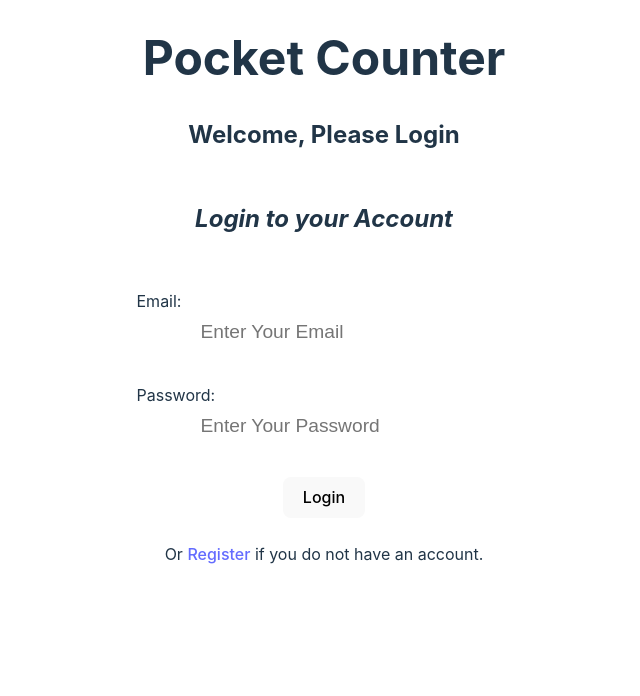
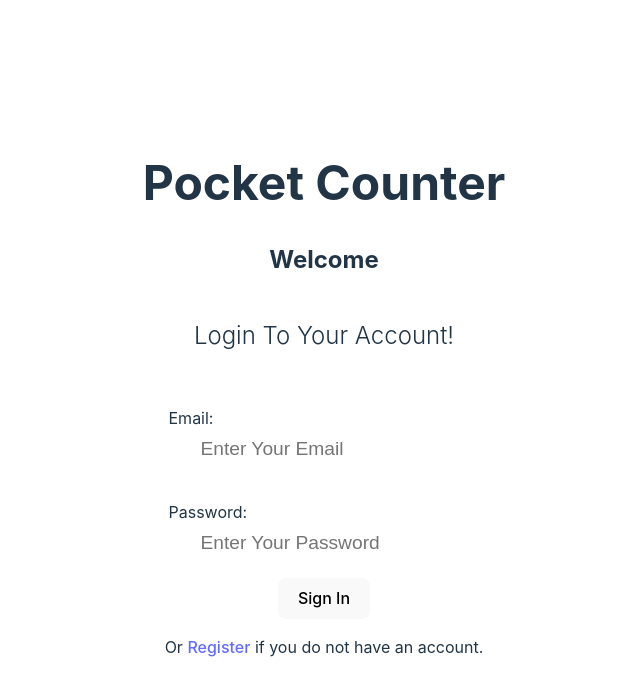
Before and after one commit to fa125had/vite-practice, a React (Vite) app: page /login in a window 1280 px wide. Shown: the top 696 px of the page, without its empty margins (316-956 px from the left). Built offline with nearby package versions, Linux system fonts and the light colour scheme; no server answers.

Commit message:
changed style mode to object module

```diff
--- a/src/Components/App/App.jsx
+++ b/src/Components/App/App.jsx
@@ -1,5 +1,4 @@
 import './App.scss'
-import React from 'react';
 
 import {
   RouterProvider,
@@ -23,7 +22,7 @@ const router = createBrowserRouter(
 function App() {
   return (
     <div className='app-wrapper'>
-      <RouterProvider router={router} >
+      <RouterProvider router={router}>
         <Root />
       </RouterProvider>
     </div>
--- a/src/Components/App/App.scss
+++ b/src/Components/App/App.scss
@@ -18,8 +18,8 @@
     width: 100%;
     max-width: 414px;
     flex-direction: column;
-    justify-content: flex-start;
-    align-items: center;;
+    justify-content: center;
+    align-items: center;
     text-align: center;
     @include overflow-y-auto();
   }
--- a/src/Components/Auth/SignIn/SignIn.jsx
+++ b/src/Components/Auth/SignIn/SignIn.jsx
@@ -1,96 +1,100 @@
-import './SignIn.scss';
-import { auth } from '../../../util/Firebase';
-import { signInWithEmailAndPassword } from 'firebase/auth';
-import { useState } from 'react';
-import { Link } from 'react-router-dom';
+import styles from '../styles/authenticationForms.module.scss'
+import { auth } from '../../../util/Firebase'
+import { signInWithEmailAndPassword } from 'firebase/auth'
+import { useState } from 'react'
+import { Link } from 'react-router-dom'
 
 export const SignIn = () => {
-  const [email, setEmail] = useState('');
-  const [password, setPassword] = useState('');
-  const [error, setError] = useState(null);
-  const [isLoading, setIsLoading] = useState(false);
+  const [email, setEmail] = useState('')
+  const [password, setPassword] = useState('')
+  const [error, setError] = useState(null)
+  const [isLoading, setIsLoading] = useState(false)
 
   const changeHandler = ({ target }) => {
-    const { name, value } = target;
+    const { name, value } = target
     if (name === 'email') {
-      setEmail(value);
+      setEmail(value)
     } else if (name === 'password') {
-      setPassword(value);
+      setPassword(value)
     }
-  };
-  const signIn = (submit) => {
-    submit.preventDefault();
-    const signInForm = document.getElementById('signIn__form');
-    setIsLoading(true);
-    setError(null);
-    signInForm.style.pointerEvents = 'none';
+  }
+  const signIn = submit => {
+    submit.preventDefault()
+    const signInForm = document.getElementById('signIn__form')
+    setIsLoading(true)
+    setError(null)
+    signInForm.style.pointerEvents = 'none'
 
     signInWithEmailAndPassword(auth, email, password)
-      .then((response) => {
-        setEmail('');
-        setPassword('');
-        setError('Login Successful!');
-        setIsLoading(false);
+      .then(response => {
+        setEmail('')
+        setPassword('')
+        setError('Login Successful!')
+        setIsLoading(false)
 
-        signInForm.style.pointerEvents = 'auto';
+        signInForm.style.pointerEvents = 'auto'
 
-        return response;
+        return response
       })
-      .catch((err) => {
-        const errorCode = err.code;
-        const errorMessage = err.message;
-        const errorOutput = `${errorMessage} ${errorCode}}`;
-        setError(errorOutput);
-        setIsLoading(false);
-        signInForm.style.pointerEvents = 'auto';
-      });
-  };
+      .catch(err => {
+        const errorCode = err.code
+        // const errorMessage = err.message;
+        const errorOutput = `${errorCode}`
+        setError(errorOutput)
+        setIsLoading(false)
+        signInForm.style.pointerEvents = 'auto'
+      })
+  }
 
   return (
-    <div className='signIn__wrapper'>
+    <div className={styles.authenticationForm__wrapper}>
       <form
         onSubmit={signIn}
         id='signIn__form'
-        className='signIn__form'>
-        <h2 className='signIn__header'>Login to your Account</h2>
-        <label
-          className='signIn__label'
-          htmlFor='email'>
+        className={styles.authenticationForm__form}>
+        <h2 className={styles.authenticationForm__header}>
+          Login To Your Account!
+        </h2>
+        <label className={styles.authenticationForm__label} htmlFor='email'>
           Email:
         </label>
         <input
           type='email'
           name='email'
           id='signIn__email'
-          className='signIn__input'
+          className={styles.authenticationForm__input}
           placeholder='Enter Your Email'
           value={email}
           onChange={changeHandler}
         />
 
-        <label
-          className='signIn__label'
-          htmlFor='password'>
+        <label className={styles.authenticationForm__label} htmlFor='password'>
           Password:
         </label>
         <input
           type='password'
           name='password'
           id='signIn__password'
-          className='signIn__input'
+          className={styles.authenticationForm__input}
           placeholder='Enter Your Password'
           value={password}
           onChange={changeHandler}
         />
-        <button className='signIn__button' type='submit'>Login</button>
+        <button className={styles.authenticationForm__button} type='submit'>
+          Sign In
+        </button>
       </form>
-      {error && <div className='signIn__errorOutput'>{error}</div>}
-      {isLoading && <div className='signIn__errorOutput'>Loading...</div>}
+      {error && (
+        <div className={styles.authenticationForm__errorOutput}>{error}</div>
+      )}
+      {isLoading && (
+        <div className={styles.authenticationForm__errorOutput}>Loading...</div>
+      )}
       <div>
         <p>
           Or <Link to='/register'>Register</Link> if you do not have an account.
         </p>
       </div>
     </div>
-  );
-};
+  )
+}
--- a/src/Components/Auth/SignIn/SignIn.scss
+++ /dev/null
@@ -1,34 +0,0 @@
-.signIn__wrapper {
-  width: 100%;
-  max-width: 375px;
-  display: flex;
-  flex-direction: column;
-  place-items: center;
-  .signIn__form {
-    display: flex;
-    flex-direction: column;
-    place-items: center;
-    padding: 0.5rem;
-    .signIn__header {
-      font-style: italic;
-    }
-    .signIn__label {
-      align-self: self-start;
-      margin-top: 2rem;
-    }
-    .signIn__input {
-      padding: 0.5rem 4rem;
-      color: whitesmoke;
-      font-size: 1.2rem;
-      border: none;
-    }
-    .signIn__button {
-      margin-top: 2rem;
-    }
-  }
-  .signIn__errorOutput {
-    color: orange;
-    padding: 0.5rem;
-    text-align: center;
-  }
-}
--- a/src/Components/Auth/SignUp/SignUp.jsx
+++ b/src/Components/Auth/SignUp/SignUp.jsx
@@ -1,84 +1,99 @@
-import './SignUp.scss';
-import { useState } from 'react';
-import { auth } from '../../../util/Firebase';
-import { createUserWithEmailAndPassword } from '@firebase/auth';
-import { Link } from 'react-router-dom';
+import styles from '../styles/authenticationForms.module.scss'
+import { useState } from 'react'
+import { auth } from '../../../util/Firebase'
+import { createUserWithEmailAndPassword } from '@firebase/auth'
+import { Link } from 'react-router-dom'
 
 export const SignUp = () => {
-  const [email, setEmail] = useState('');
-  const [password, setPassword] = useState('');
-  const [error, setError] = useState(null);
-  const [isLoading, setIsLoading] = useState(false);
+  const [email, setEmail] = useState('')
+  const [password, setPassword] = useState('')
+  const [error, setError] = useState(null)
+  const [isLoading, setIsLoading] = useState(false)
 
   const changeHandler = ({ target }) => {
-    const { name, value } = target;
+    const { name, value } = target
     if (name === 'email') {
-      setEmail(value);
+      setEmail(value)
     } else if (name === 'password') {
-      setPassword(value);
+      setPassword(value)
     }
-  };
+  }
 
-  const signup = (submit) => {
-    submit.preventDefault();
-    const signupForm = document.getElementById('signup-form');
-    setIsLoading(true);
-    setError(null);
-    signupForm.style.pointerEvents = 'none';
+  const signup = submit => {
+    submit.preventDefault()
+    const signupForm = document.getElementById('signup-form')
+    setIsLoading(true)
+    setError(null)
+    signupForm.style.pointerEvents = 'none'
     createUserWithEmailAndPassword(auth, email, password)
-      .then((response) => {
-        setEmail('');
-        setPassword('');
-        setError('account created!');
-        setIsLoading(false);
-        signupForm.style.pointerEvents = 'auto';
+      .then(response => {
+        setEmail('')
+        setPassword('')
+        setError('account created!')
+        setIsLoading(false)
+        signupForm.style.pointerEvents = 'auto'
 
-        return response;
+        return response
       })
-      .catch((err) => {
-        const errorCode = err.code;
+      .catch(err => {
+        const errorCode = err.code
         // const errorMessage = err.message;
-        const errorOutput = ` ${errorCode}`;
-        setError(errorOutput);
-        setIsLoading(false);
-        signupForm.style.pointerEvents = 'auto';
-      });
-  };
+        const errorOutput = ` ${errorCode}`
+        setError(errorOutput)
+        setIsLoading(false)
+        signupForm.style.pointerEvents = 'auto'
+      })
+  }
 
   return (
-    <div className='signup-wrapper'>
+    <div className={styles.authenticationForm__wrapper}>
       <form
         onSubmit={signup}
-        id='signup-form'>
-        <h2>Create New Account</h2>
-        <label htmlFor='email'>Email:</label>
+        id='signUp__form'
+        className={styles.authenticationForm__form}>
+        <h2 className={styles.authenticationForm__header}>
+          Create New Account
+        </h2>
+        <label className={styles.authenticationForm__label} htmlFor='email'>
+          Email:
+        </label>
         <input
           type='email'
           name='email'
-          id='signup-email'
+          id='signUp__email'
+          className={styles.authenticationForm__input}
           placeholder='Enter Your Email'
           value={email}
           onChange={changeHandler}
         />
 
-        <label htmlFor='password'>Password:</label>
+        <label className={styles.authenticationForm__label} htmlFor='password'>
+          Password:
+        </label>
         <input
           type='password'
           name='password'
-          id='signup-password'
+          id='signUp__password'
+          className={styles.authenticationForm__input}
           placeholder='Enter Your Password'
           value={password}
           onChange={changeHandler}
         />
-        <button type='submit'>SignUp</button>
+        <button className={styles.authenticationForm__button} type='submit'>
+          SignUp
+        </button>
       </form>
-      {error && <div className='errorOutput'>{error}</div>}
-      {isLoading && <div className='errorOutput'>Loading...</div>}
+      {error && (
+        <div className={styles.authenticationForm__errorOutput}>{error}</div>
+      )}
+      {isLoading && (
+        <div className={styles.authenticationForm__errorOutput}>Loading...</div>
+      )}
       <div>
         <p>
           Already have an account? <Link to='/login'>Login</Link> here.
         </p>
       </div>
     </div>
-  );
-};
+  )
+}
--- a/src/Components/Auth/SignUp/SignUp.scss
+++ b/src/Components/Auth/styles/authenticationForms.module.scss
@@ -1,31 +1,38 @@
-.signup-wrapper {
+.authenticationForm__wrapper {
   width: 100%;
   max-width: 375px;
   display: flex;
   flex-direction: column;
   place-items: center;
-  form {
+
+  .authenticationForm__form {
     display: flex;
     flex-direction: column;
     place-items: center;
-    padding: 0.5rem;
-    label {
+
+    .authenticationForm__header {
+      font-weight: 300;
+    }
+
+    .authenticationForm__label {
       align-self: self-start;
       margin-top: 2rem;
     }
-    input {
-      padding: 0.5rem 4rem;
+
+    .authenticationForm__input {
+      padding: 0.5rem 2rem;
       color: whitesmoke;
       font-size: 1.2rem;
       border: none;
     }
-    button {
-      margin-top: 2rem;
+
+    .authenticationForm__button {
+      margin-top: 1rem;
     }
   }
-  .errorOutput {
+
+  .authenticationForm__errorOutput {
     color: orange;
-    padding: 0.5rem;
     text-align: center;
   }
 }
--- a/src/Components/Root/Root.jsx
+++ b/src/Components/Root/Root.jsx
@@ -1,11 +1,10 @@
-import React from 'react';
-import { Outlet } from "react-router-dom";
+import { Outlet } from 'react-router-dom'
 
 export const Root = () => {
   return (
     <div>
       <h1>Pocket Counter</h1>
-      <h2>Welcome, Please Login</h2>
+      <h2>Welcome</h2>
       <Outlet />
     </div>
   )
```
